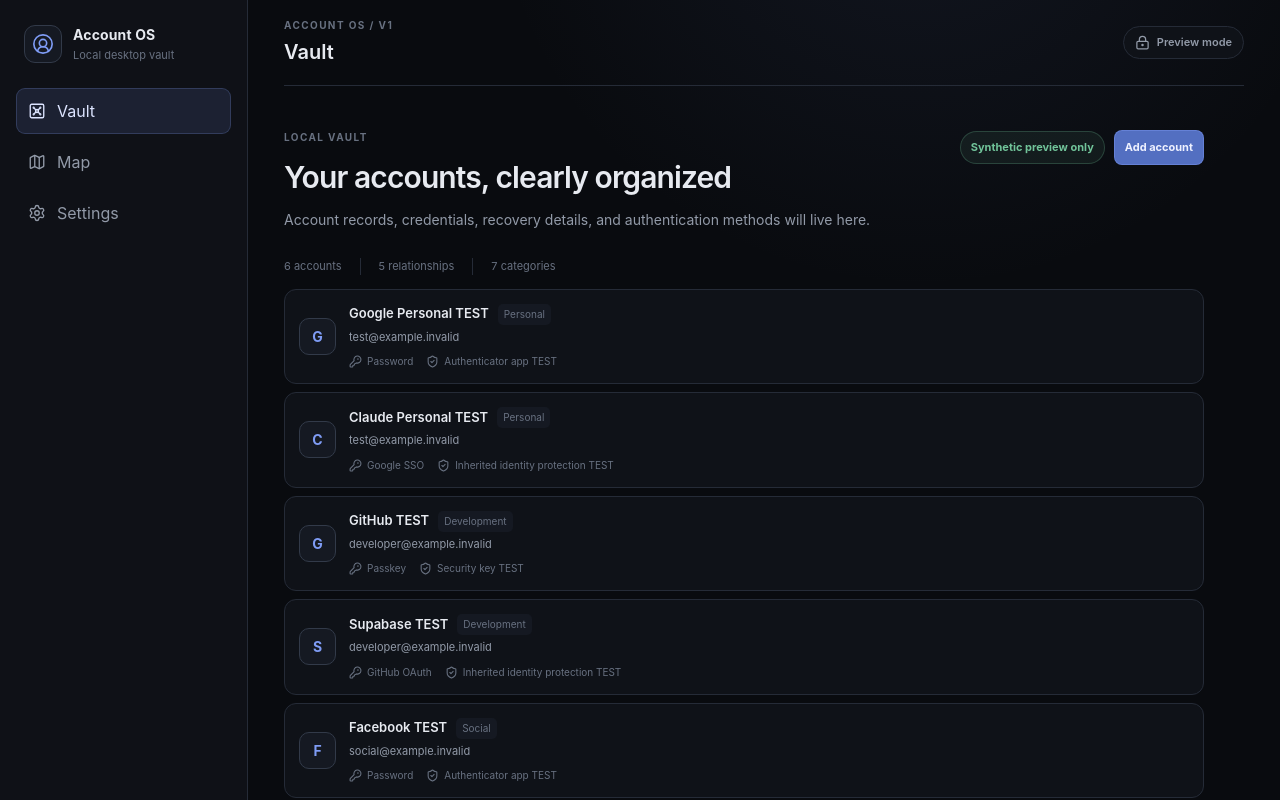
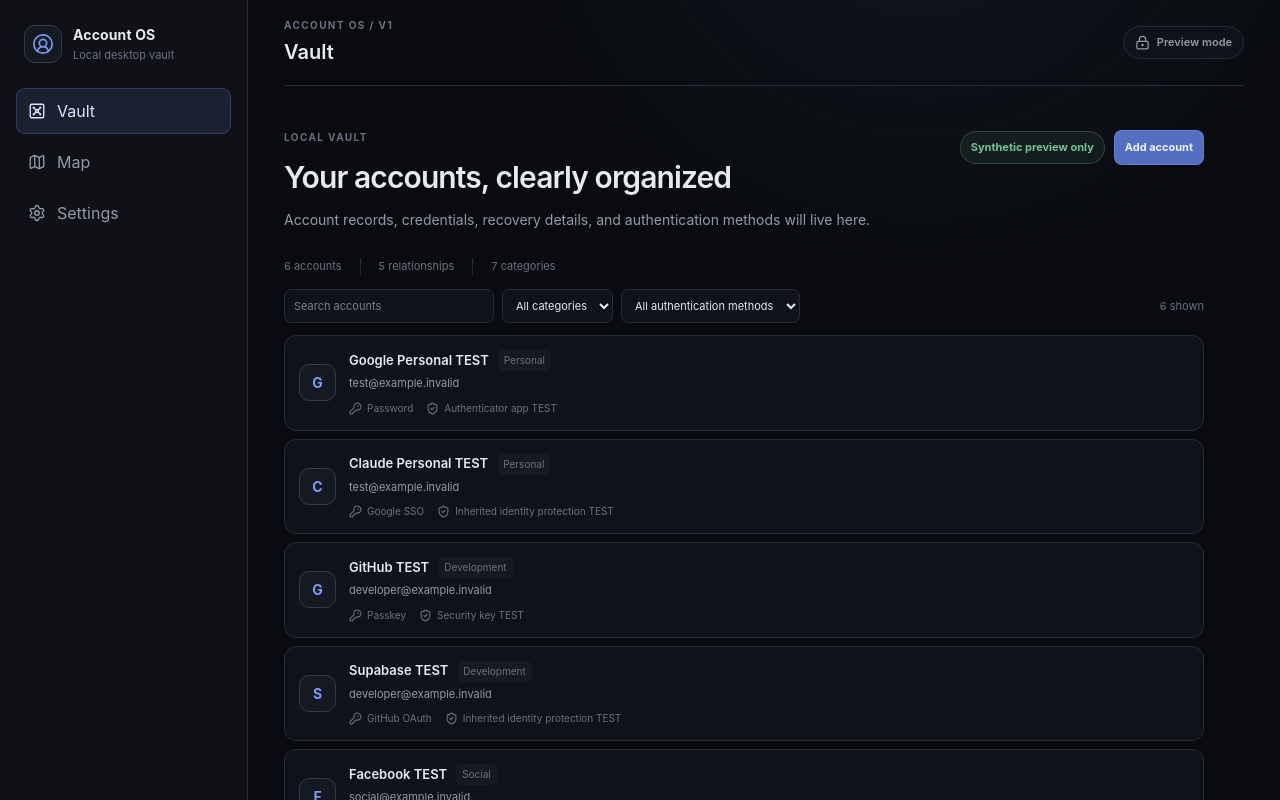
Before and after one commit to aixbilal/Account-OS-Personal, a React (Vite) app: page / in a window 1280 px wide. Shown: the top 800 px of the page. Built offline with nearby package versions, Linux system fonts and the light colour scheme.

Commit message:
feat: add local account search and filters

```diff
--- a/src/App.css
+++ b/src/App.css
@@ -145,6 +145,10 @@
 .synthetic-badge { flex: 0 0 auto; border: 1px solid rgba(113, 196, 154, 0.24); border-radius: 999px; padding: 7px 10px; color: var(--success); background: rgba(113, 196, 154, 0.08); font-size: 11px; font-weight: 650; }
 .vault-summary { display: flex; gap: 18px; margin: 27px 0 14px; color: var(--text-faint); font-size: 11px; }
 .vault-summary span + span { border-left: 1px solid var(--line); padding-left: 18px; }
+.vault-filters { display: flex; align-items: center; flex-wrap: wrap; gap: 8px; margin: 0 0 12px; }
+.vault-filters input, .vault-filters select { border: 1px solid var(--line); border-radius: 7px; padding: 8px 9px; color: var(--text); background: var(--surface-1); font: inherit; font-size: 11px; }
+.vault-filters input { min-width: 210px; }
+.vault-filters span { margin-left: auto; color: var(--text-faint); font-size: 11px; }
 .account-list { display: grid; gap: 8px; }
 .account-card { display: flex; width: 100%; align-items: center; gap: 13px; border: 1px solid var(--line); border-radius: 12px; padding: 14px; color: inherit; background: var(--surface-1); cursor: pointer; text-align: left; }
 .account-card:hover { border-color: var(--line-strong); background: var(--surface-2); }
@@ -246,6 +250,8 @@
   .screen-intro { align-items: flex-start; flex-direction: column; }
   .vault-intro-actions { flex-wrap: wrap; }
   .vault-summary, .account-metadata { flex-wrap: wrap; }
+  .vault-filters input { min-width: 0; }
+  .vault-filters span { width: 100%; margin-left: 0; }
   .form-grid { grid-template-columns: 1fr; }
   .editor-actions { align-items: flex-start; gap: 12px; flex-direction: column-reverse; }
 }
--- a/src/App.tsx
+++ b/src/App.tsx
@@ -12,7 +12,7 @@
 import { AccountList } from "./components/AccountList";
 import { AccountEditor, type AccountDraft } from "./components/AccountEditor";
 import { fakeVault } from "./data/fakeVault";
-import type { Account, VaultData } from "./domain/types";
+import { ACCOUNT_CATEGORIES, AUTHENTICATION_METHODS, type Account, type AccountCategory, type AuthenticationMethod, type VaultData } from "./domain/types";
 import "./App.css";
 
 type View = "vault" | "map" | "settings";
@@ -62,10 +62,20 @@
   const [vaultStatus, setVaultStatus] = useState<NativeVaultStatus | null>(null);
   const [vaultData, setVaultData] = useState<VaultData | null>(null);
   const [editingAccount, setEditingAccount] = useState<Account | null | undefined>(undefined);
+  const [search, setSearch] = useState("");
+  const [categoryFilter, setCategoryFilter] = useState<AccountCategory | "all">("all");
+  const [authenticationFilter, setAuthenticationFilter] = useState<AuthenticationMethod | "all">("all");
   const content = viewContent[activeView];
   const ContentIcon = content.icon;
   const displayedVault = vaultData ?? (isTauriRuntime ? null : fakeVault);
   const relationshipCount = displayedVault?.relationships.length ?? 0;
+  const visibleAccounts = (displayedVault?.accounts ?? []).filter((account) => {
+    const query = search.trim().toLowerCase();
+    const searchable = [account.serviceName, account.accountName, account.email, account.username, account.category].join(" ").toLowerCase();
+    return (!query || searchable.includes(query))
+      && (categoryFilter === "all" || account.category === categoryFilter)
+      && (authenticationFilter === "all" || account.authenticationMethod === authenticationFilter);
+  });
 
   useEffect(() => {
     if (!isTauriRuntime) {
@@ -225,7 +235,19 @@
               <span>{displayedVault?.categories.length ?? 0} categories</span>
             </div>
             {displayedVault && displayedVault.accounts.length > 0 ? (
-              <AccountList accounts={displayedVault.accounts} onSelect={setEditingAccount} />
+              <>
+                <div className="vault-filters" aria-label="Account filters">
+                  <input aria-label="Search accounts" onChange={(event) => setSearch(event.target.value)} placeholder="Search accounts" type="search" value={search} />
+                  <select aria-label="Filter by category" onChange={(event) => setCategoryFilter(event.target.value as AccountCategory | "all")} value={categoryFilter}>
+                    <option value="all">All categories</option>{ACCOUNT_CATEGORIES.map((category) => <option key={category}>{category}</option>)}
+                  </select>
+                  <select aria-label="Filter by authentication method" onChange={(event) => setAuthenticationFilter(event.target.value as AuthenticationMethod | "all")} value={authenticationFilter}>
+                    <option value="all">All authentication methods</option>{AUTHENTICATION_METHODS.map((method) => <option key={method}>{method}</option>)}
+                  </select>
+                  <span>{visibleAccounts.length} shown</span>
+                </div>
+                {visibleAccounts.length > 0 ? <AccountList accounts={visibleAccounts} onSelect={setEditingAccount} /> : <div className="vault-empty"><h3>No matching accounts.</h3><p>Change the search or filters, or add a synthetic account.</p></div>}
+              </>
             ) : (
               <div className="vault-empty">
                 <h3>Your local vault is ready.</h3>
```
Also changed, not shown: 2 other files (tests, documents, lock files or other folders).
